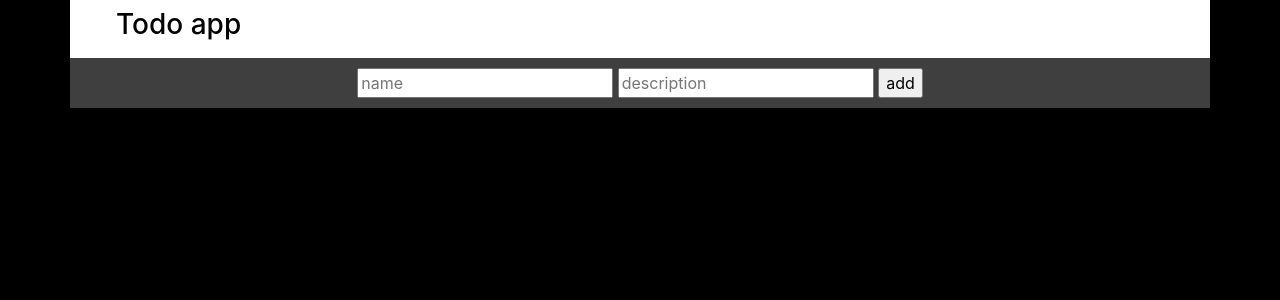
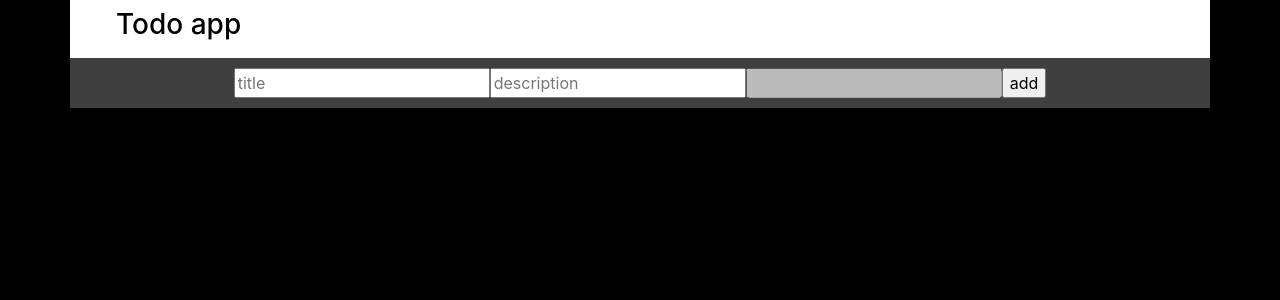
Before and after one commit to thejavierCO/Todo-app-svelte, a Svelte app: page / in a window 1280 px wide. Shown: the top 300 px of the page. Built offline with nearby package versions, Linux system fonts and the light colour scheme.

Commit message:
update save item

```diff
--- a/src/components/App.svelte
+++ b/src/components/App.svelte
@@ -1,6 +1,7 @@
 <script>
   import Main from "./Main.svelte";
   import Store from "./store.svelte";
+  let isEdit = false;
 </script>
 
 <Main>
@@ -11,27 +12,35 @@
   </div>
   <div slot="content" class="col">
     <Store let:add let:edit let:del useLocalStorage>
-      <div slot="input" class="justify-content-center render row">
-        <form on:submit|preventDefault={({target:{nameItem,descriptionItem}})=>{
-            add({name:nameItem.value, description:descriptionItem.value})
-            nameItem.value = ""
-            descriptionItem.value = ""
-          }}>
-          <input type="text" placeholder="name" id="nameItem"/>
-          <input type="text" placeholder="description" id="descriptionItem"/>
+      <form slot="input" on:submit|preventDefault={({target:a})=>{
+          let data = {};
+          let inputs = a.querySelectorAll("input[name]");
+          inputs.forEach(({name,value})=>value!=""?data[name] = value:"");
+          if(isEdit) edit(data.id,data);else add(data);
+          inputs.forEach((a)=>a.value = "");
+          if(isEdit!=false)isEdit = false;
+        }} class="justify-content-center render row">
+        <input type="text" placeholder="title" name="title"/>
+        <input type="text" placeholder="description" name="description"/>
+        <input type="text" name="id" disabled/>
+        {#if isEdit}
+          <input type="submit" value="edit">
+        {:else}
           <input type="submit" value="add">
-        </form>
-      </div>
-      <div slot="print" let:id let:data let:index>
-        <div class="card bg-secondary text-white">
-          <div class="card-body">
-            <h5 class="card-title">{data.name}</h5>
-            <p class="card-text">{data.description}</p>
-              <button on:click={()=>{
-                console.warn("not working")
-              }} class="btn btn-primary">edit</button>
-              <button on:click={()=>del(id)} class="btn btn-danger">delete</button>
-          </div>
+        {/if}
+      </form>
+      <div slot="print" let:id let:data let:index class="card bg-secondary text-white">
+        <div class="card-body">
+          <h5 class="card-title">{data.title}</h5>
+          <p class="card-text">{data.description}</p>
+            <button on:click={()=>document
+            .querySelector("form[slot=input]")
+            .querySelectorAll("input[name]")
+            .forEach((a)=>{
+              a.value = data[a.name];
+              isEdit = true;
+            })} class="btn btn-primary">edit</button>
+            <button on:click={()=>del(id)} class="btn btn-danger">delete</button>
         </div>
       </div>
     </Store>
```
